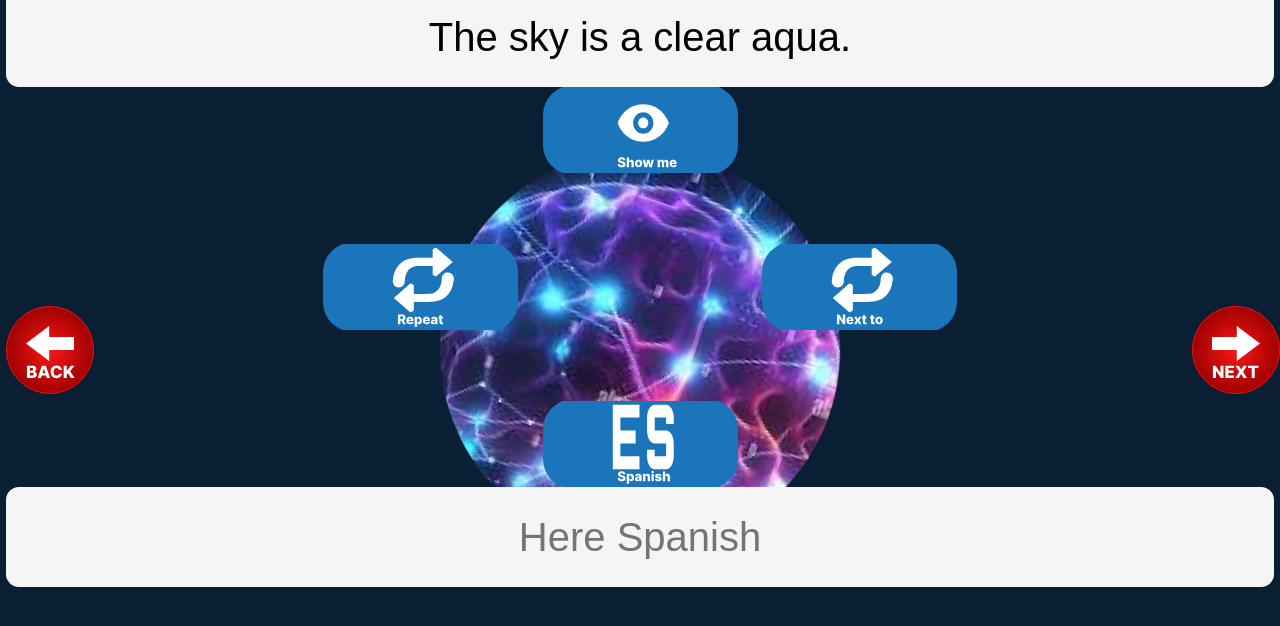
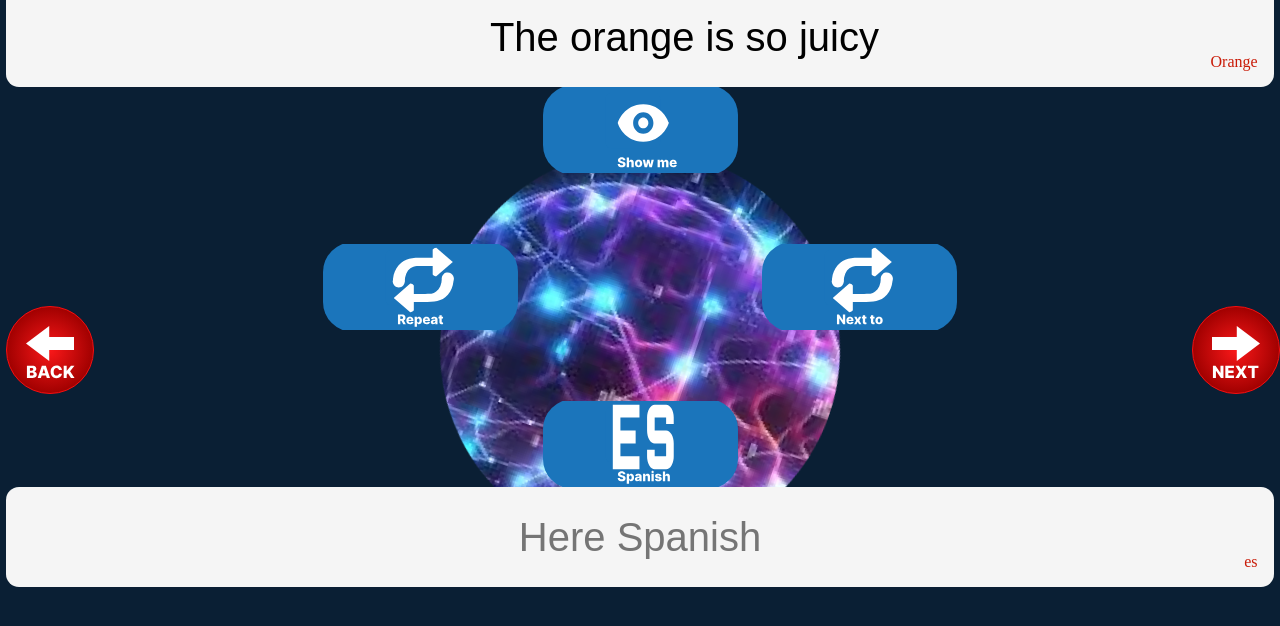
Before and after one commit to yanchapanta/idiomaEN, a plain HTML site: page index_colors.html in a window 1280 px wide. Both pictures are taken after a click on the button 640 px from the left and 180 px from the top of the page. Shown: the part 50-676 px from the top of the page. Drawn offline with Linux system fonts and the light colour scheme.

Commit message:
el sitema no tiene traductor automatico, por que puede que el traductor no este bien, todo esta en la base de datos, si es automatico la voz

```diff
--- a/css/style_cellphone.css
+++ /dev/null
@@ -1,173 +0,0 @@
-*{
-    margin: 0;
-    padding: 0;
-
-}
-body{
-    background-color: #0A1F34;
-    color: white;
-    width: 99%;
-    margin: auto;
-}
-.title{
-    text-align: center;
-}
-.campo{
-    display: flex;
-    width: 100%;
-    height: 100px;
-    border-radius: 13px;
-
-}
-.campo, .campo input{
-    background-color: #F5F5F5;
-    margin: auto;
-}
-.campo  input{
-    width: 100%;
-
-    font-size: larger;
-    text-align: center;
-    pointer-events: none;
-    border: 0px transparent;
-    font-size: 2.5em;
-
-}
-/* boton showme*/
-.showNo{
-    opacity:0;
-
-}
-.showYes{
-    opacity: 1;
-    color: black;
-}
-/*modificando svg*/
-#imagen001 {
-   /* fill: red;*/
-  }
-.diagrama {
-   fill: red;
-  }
-/*Modificando botones centrales*/
-.btn_container{
-    width: 50%;
-
-    margin: auto;
-    height: 400px;
-    display: flex;
-    flex-direction: row;
-    align-items: center;
-    justify-content: space-between;
-}
-.btn_container_central{
-    display: flex;
-    flex-direction: column;
-    height: 100%;
-    justify-content: space-between;
-}
-.btn_container > div > input{
-
-    width: 195px;
-    height: 86px;
-    border-width: 0;
-    background-size: cover;
-    background-origin: border-box;
-    background-position: center;
-    background-repeat: round;
-
-
-
-}
-#btn_play{
-    background-color: transparent;
-    background-image:url("/src/img/btn_repeat.svg");
-    background-repeat: no-repeat;
-     cursor:pointer;
-
-
-}
-#btn_showMe{
-    background-color: transparent;
-    background-image:url("/src/img/btn_show.svg");
-    background-repeat: no-repeat;
-     cursor:pointer;
-
-}
-#btn_next{
-    background-color: transparent;
-    background-image:url("/src/img/btn_nextTo.svg");
-    background-repeat: no-repeat;
-     cursor:pointer;
-
-}
-#btn_spanish{
-    background-color: transparent;
-    background-image:url("/src/img/btn_es.svg");
-    background-repeat: no-repeat;
-     cursor:pointer;
-
-}
-.btn_controls{
-    width: 88px;
-    height: 88px;
-}
-.btn_controls object{
-    z-index: -1;
-}
-
-/*BOTONES PEGABLES*/
-.btn_controls{
-    position: fixed;
-
-}
-.left{
-    top: 0;
-    bottom: 0;
-    margin: auto;
-
-}
-.right{
-    top: 0;
-    bottom: 0;
-    right: 0;
-    margin: auto;
-
-}
-/*animaciones */
-.img_animation{
-    height: 400px;
-    width: 400px;
-    position: absolute;
-    top: 0;
-    left: 0;
-    bottom: 0;
-    right: 0;
-    margin: auto;
-   z-index: -1;
-   border-radius: 50%;
-
-
-    background-repeat: no-repeat;
-    background-image: url(/src/img/image_cerebro.png);
-    background-position: center;
-    background-size: auto;
-    background-origin: content-box;
-
-    animation-name: example;
-    animation-duration: 5s;
-    animation-timing-function: linear;
-    animation-delay: 2s;
-    animation-iteration-count: infinite;
-    animation-direction: normal;
-    animation-fill-mode: backwards;
-    /**
-    */
-}
-@keyframes example {
-    0%   {transform: rotate(0deg);}
-  25%  {transform: rotate(25deg);}
-  50%  {transform: rotate(50deg);}
-  75%  {transform: rotate(75deg);}
-  100% {transform: rotate(180deg);}
-  }
--- /dev/null
+++ b/css/style_colors.css
@@ -0,0 +1,185 @@
+*{
+    margin: 0;
+    padding: 0;
+
+}
+body{
+    background-color: #0A1F34;
+    color: white;
+    width: 99%;
+    margin: auto;
+}
+.title{
+    text-align: center;
+}
+.campo{
+    position: relative;
+    display: flex;
+    width: 100%;
+    height: 100px;
+    border-radius: 13px;
+
+}
+.campo, .campo input{
+    background-color: #F5F5F5;
+    margin: auto;
+}
+.campo  input{
+    width: 100%;
+
+    font-size: larger;
+    text-align: center;
+    pointer-events: none;
+    border: 0px transparent;
+    font-size: 2.5em;
+
+}
+/* boton showme*/
+.showNo{
+    opacity:0;
+
+}
+.showYes{
+    opacity: 1;
+    color: black;
+}
+/*modificando svg*/
+#imagen001 {
+   /* fill: red;*/
+  }
+.diagrama {
+   fill: red;
+  }
+/*Modificando botones centrales*/
+.btn_container{
+    width: 50%;
+
+    margin: auto;
+    height: 400px;
+    display: flex;
+    flex-direction: row;
+    align-items: center;
+    justify-content: space-between;
+}
+.btn_container_central{
+    display: flex;
+    flex-direction: column;
+    height: 100%;
+    justify-content: space-between;
+}
+.btn_container > div > input{
+
+    width: 195px;
+    height: 86px;
+    border-width: 0;
+    background-size: cover;
+    background-origin: border-box;
+    background-position: center;
+    background-repeat: round;
+
+
+
+}
+#btn_play{
+    background-color: transparent;
+    background-image:url("/src/img/btn_repeat.svg");
+    background-repeat: no-repeat;
+     cursor:pointer;
+
+
+}
+#btn_showMe{
+    background-color: transparent;
+    background-image:url("/src/img/btn_show.svg");
+    background-repeat: no-repeat;
+     cursor:pointer;
+
+}
+#btn_next{
+    background-color: transparent;
+    background-image:url("/src/img/btn_nextTo.svg");
+    background-repeat: no-repeat;
+     cursor:pointer;
+
+}
+#btn_spanish{
+    background-color: transparent;
+    background-image:url("/src/img/btn_es.svg");
+    background-repeat: no-repeat;
+     cursor:pointer;
+
+}
+.btn_controls{
+    width: 88px;
+    height: 88px;
+}
+.btn_controls object{
+    z-index: -1;
+}
+
+/*BOTONES PEGABLES*/
+.btn_controls{
+    position: fixed;
+
+}
+.left{
+    top: 0;
+    bottom: 0;
+    margin: auto;
+
+}
+.right{
+    top: 0;
+    bottom: 0;
+    right: 0;
+    margin: auto;
+
+}
+/*animaciones */
+.img_animation{
+    height: 400px;
+    width: 400px;
+    position: absolute;
+    top: 0;
+    left: 0;
+    bottom: 0;
+    right: 0;
+    margin: auto;
+   z-index: -1;
+   border-radius: 50%;
+
+
+    background-repeat: no-repeat;
+    background-image: url(/src/img/image_cerebro.png);
+    background-position: center;
+    background-size: auto;
+    background-origin: content-box;
+
+    animation-name: example;
+    animation-duration: 5s;
+    animation-timing-function: linear;
+    animation-delay: 2s;
+    animation-iteration-count: infinite;
+    animation-direction: normal;
+    animation-fill-mode: backwards;
+    /**
+    */
+}
+@keyframes example {
+    0%   {transform: rotate(0deg);}
+  25%  {transform: rotate(25deg);}
+  50%  {transform: rotate(50deg);}
+  75%  {transform: rotate(75deg);}
+  100% {transform: rotate(180deg);}
+  }
+  /*Palabra español he inglés*/
+  #wordSpanish,#wordEnglish{
+
+    position: absolute;
+    display: block;
+    bottom: 0;
+    color: #c91b08;
+    right: 0;
+    margin: auto;
+    padding: 1rem;
+  }
--- a/index_colors.html
+++ b/index_colors.html
@@ -4,13 +4,20 @@
     <meta charset="UTF-8">
     <meta name="viewport" content="width=device-width, initial-scale=1.0">
     <title>Colors English</title>
-    <link rel="stylesheet" href="css/style_cellphone.css">
+    <link rel="stylesheet" href="css/style_colors.css">
+    <link rel="icon" href="src/img/logo_book.svg" type="image/x-icon">
 </head>
 <body>
+    <!--
+    <audio id="audio" src="src/mp3/Que-se-abra-el-Cielo-PISTA.mp3"></audio>
+    <audio id="audio" autoplay loop  controls src="src/mp3/Que-se-abra-el-Cielo-PISTA.mp3"></audio>
+    <audio id="audio" src="src/mp3/Que-se-abra-el-Cielo-PISTA.mp3"></audio>
+    -->
     <h1 class="title">Colors English</h1>
 
     <div class="campo">
         <input disabled id="textEscrito" class="showNo" type="text"  >
+        <span id="wordEnglish" class="showNo">word English</span>
     </div>
     <a class="btn_controls left" href="index.html">
             <img src="src/img/btn_index_back.svg" alt="">
@@ -35,18 +42,21 @@
             <img src="src/img/btn_index_next.svg" alt="">
         </a>
     <div class="campo">
-        <input  id="toText"  type="text" placeholder="Here Spanish">
+        <input  id="toTextSpanish"  type="text" placeholder="Here Spanish">
+        <span id="wordSpanish">es</span>
     </div>
  <!--
     <object id="diagrama" type="image/svg+xml" data="/src/img/btn_index_back.svg#imagen001">
     </object>
 
+    <audio id="myaudio" autoplay loop  controls src="src/mp3/Que-se-abra-el-Cielo-PISTA.mp3"></audio>
  -->
 
 
-
-
-
-    <script src="/js/main.js"></script>
+ <br>
+ <br>
+ <br>
+ <br>
+ <script src="/js/main.js"></script>
 </body>
 </html>
--- a/js/main.js
+++ b/js/main.js
@@ -1,46 +1,74 @@
-// LISTA DE PALABRAS
+//LISTA
 let listWord=[
-    "The sky is a clear aqua.",
-    "The ocean is a beautiful aquamarine.",
-    "The azure sky is so clear.",
-    "The sand is soft and beige.",
-    "The night sky is dark black.",
-    "The ocean is deep blue.",
-    "The tree trunk is brown.",
-    "The cake is dark chocolate.",
-    "The coral reef is colorful.",
-    "The rose is a deep crimson.",
-    "The clouds are dark gray.",
-    "The sun is shining gold.",
-    "The rock is gray and old.",
-    "The grass is so green.",
-    "The flower is a bright indigo.",
-    "The dress is a soft ivory.",
-    "The field of lavender is purple.",
-    "The clouds are light gray.",
-    "The flower is a bright magenta.",
-    "The carpet is a deep maroon.",
-    "The sky is a misty rose.",
-    "The sailor's uniform is navy blue.",
-    "The olive oil is green.",
-    "The orange is so juicy.",
-    "The cotton candy is pink.",
-    "The plum is dark purple.",
-    "The grape is dark purple.",
-    "The apple is bright red.",
-    "The fish is pink salmon.",
-    "The moon is shining silver.",
-    "The sky is a clear blue.",
-    "The leather is a light brown.",
-    "The duck is a bright teal.",
-    "The water is a bright turquoise.",
-    "The snow is pure white.",
-    "The smoke is white and wispy.",
-    "The lemon is bright yellow."
-];
+    ["1","	Aqua/Cyan","	Aqua/Cian","	The sky is a clear aqua","	El cielo es de un azul claro","	Aqua es una forma más poética de decir 'azul claro'"],
+    ["2","	Aquamarine","	Aquamarine","	The ocean is a beautiful aquamarine","	El océano es de un hermoso color aguamarina","	Aquamarine es un tono de azul verdoso, similar al color del mar"],
+    ["3","	Azure","	Azure","	The azure sky is so clear","	El cielo azur es tan claro","	Azure es otro sinónimo de 'azul cielo', pero con una connotación más poética"],
+    ["4","	Beige","	Beige","	The sand is soft and beige","	La arena es suave y beige","	Beige es un color entre el crema y el marrón claro"],
+    ["5","	Black","	Negro","	The night sky is dark black","	El cielo nocturno es negro oscuro","	Una forma sencilla de describir el color del cielo en la noche"],
+    ["6","	Blue","	Azul","	The ocean is deep blue","	El océano es azul profundo","	Deep blue enfatiza la intensidad del color azul del océano"],
+    ["7","	Brown","	Marrón","	The tree trunk is brown","	El tronco del árbol es marrón","	Un color común para los troncos de los árboles"],
+    ["8","	Chocolate","	Chocolate","	The cake is dark chocolate","	El pastel es de chocolate oscuro","	Un sabor y color común para los pasteles"],
+    ["9","	Coral","	Coral","	The coral reef is colorful","	El arrecife de coral es colorido","	Los arrecifes de coral son conocidos por su gran variedad de colores"],
+    ["10","	Crimson","	Carmesí","	The rose is a deep crimson","	La rosa es de un rojo carmesí intenso","	Crimson es un tono de rojo muy intenso y oscuro"],
+    ["11","	Dark Gray","Gris oscuro","The clouds are dark gray","	Las nubes son de un gris oscuro","	Un color común para las nubes antes de una tormenta"],
+    ["12","	Gold","	Dorado","	The sun is shining gold","	El sol brilla dorado","	Una descripción poética del color del sol"],
+    ["13","	Gray","	Gris","	The rock is gray and old","	La roca es gris y vieja","	Un color común para las rocas y las piedras"],
+    ["14","	Green","	Verde","	The grass is so green","	La hierba está muy verde","	Un color asociado con la naturaleza y la vida"],
+    ["15","	Indigo","	Índigo","	The flower is a bright indigo","	La flor es de un color índigo brillante","	Indigo es un tono de azul oscuro, casi morado"],
+    ["16","	Ivory","	Marfil","	The dress is a soft ivory","	El vestido es de un suave color marfil","	Ivory es un color blanco cremoso, a menudo asociado con la elegancia"],
+    ["17","	Lavender","	Lavanda","	The field of lavender is purple","	El campo de lavanda es morado","	Lavender es un tono de morado pálido y suave"],
+    ["18","	Light Gray","	Gris claro","	The clouds are light gray","	Las nubes son de un gris claro","	Un color común para las nubes en un día nublado"],
+    ["19","	Magenta","	Magenta","	The flower is a bright magenta","	La flor es de un color magenta brillante","	Magenta es un tono de rosa muy intenso y vibrante"],
+    ["20","	Maroon","	Marrón oscuro","	The carpet is a deep maroon","	La alfombra es de un color burdeos intenso","	Maroon es un tono de rojo oscuro, casi marrón"],
+    ["21","	Misty Rose","	Rosa pálido","	The sky is a misty rose","	El cielo es de un rosa pálido","	Misty rose es un tono de rosa muy suave y delicado"],
+    ["22","	Navy","	Azul marino","	The sailor's uniform is navy blue","	El uniforme de marinero es azul marino","	Navy blue es un tono de azul oscuro, asociado con la marina"],
+    ["23","	Olive","	Oliva","	The olive oil is green","	El aceite de oliva es verde","	El aceite de oliva virgen extra tiene un color verde"],
+    ["24","	Orange","	Naranja","	The orange is so juicy","	La naranja está muy jugosa","	Un color y sabor asociados con la fruta"],
+    ["25","	Pink","	Rosa","	The cotton candy is pink","	El algodón de azúcar es rosa","	Un color asociado con la dulzura y la infancia"],
+    ["26","	Plum","	Ciruela","	The plum is dark purple","	La ciruela es de color morado oscuro","	Un color asociado con la fruta"],
+    ["27","	Purple","	Morado","	The grape is dark purple","	La uva es de color morado oscuro","	Un color común para las uvas"],
+    ["28","	Red","	Rojo","	The apple is bright red","	La manzana es de un rojo brillante","	Un color asociado con la fruta y la energía"],
+    ["29","	Salmon","	Salmón","	The fish is pink salmon","	El pescado es salmón rosado","	Un tipo de pescado conocido por su color rosado"],
+    ["30","	Silver","	Plata","	The moon is shining silver","	La luna brilla plateada","	Una descripción poética del color de la luna"],
+    ["31","	Sky","	Cielo","	The sky is a clear blue","	El cielo es de un azul claro","	Una forma sencilla de describir el color del cielo"],
+    ["32","	Tan","	Caoba","	The leather is a light brown","	El cuero es de un marrón claro","	Un color común para el cuero"],
+    ["33","	Teal","	Azul verdoso","	The duck is a bright teal","	El pato es de un color azul verdoso brillante","	Teal es un tono de azul verdoso, similar al color del agua"],
+    ["34","	Turquoise","	Turquesa","	The water is a bright turquoise","	El agua es de un color turquesa brillante","	Turquoise es un tono de azul verdoso, asociado con el agua"],
+    ["35","	White","	Blanco","	The snow is pure white","	La nieve es blanca pura","	Un color asociado con la pureza y el invierno"],
+    ["36","	White Smoke","	Blanco","The smoke is white and wispy","	El humo es blanco y tenue","	Una descripción del humo blanco"],
+    ["37","	Yellow","	Amarillo","	The lemon is bright yellow","	El limón es de un amarillo brillante","	Un color asociado con la fruta y el sol"]
+]
+let numAleatorio1=numAleatorio(),
+    speakRamdonNum=listWord[numAleatorio1][0],
+    speakRamdonWord=listWord[numAleatorio1][1],
+    speakRamdonWordES=listWord[numAleatorio1][2],
+    speakRamdon=listWord[numAleatorio1][3],
+    spanishRamdon=listWord[numAleatorio1][4];
+
+
+//CARGA DEFAULT
+document.addEventListener("DOMContentLoaded",(e)=>{
+    textToSpeak();
+
+});
+function numAleatorio(){
+    let numberSelected = 0;
+    for (let i = 0; i < listWord.length; i++) {
+        numberSelected++;
+    }
+    return getRandomInt(numberSelected)
+}
+
+//Función consegir un número aleatorio
+function getRandomInt(max) {
+    return Math.floor(Math.random() * max);
+}
+//textEscrito de input principal
 let textEscrito=document.getElementById("textEscrito");
-textEscrito.value=listWord[0]
-
+let wordEnglish=document.getElementById("wordEnglish");
+let wordSpanish=document.getElementById("wordSpanish");
+textEscrito.value=speakRamdon;
+wordEnglish.textContent=speakRamdonWord;
 
 // BOTON REPETIR
 document.getElementById('btn_play').addEventListener("click",()=>{
@@ -49,16 +77,8 @@ document.getElementById('btn_play').addEventListener("click",()=>{
 //BOTON MUESTRAME
 document.getElementById('btn_showMe').addEventListener("click",()=>{
    textEscrito.classList.add("showYes")
-
+   wordEnglish.classList.add("showYes")
 });
-
-
-function getRandomInt(max) {
-    return Math.floor(Math.random() * max);
-}
-
-// Expected output: 0, 1 or 2
-
 
 //BOTON siguiente
 let btn_next=document.getElementById('btn_next');
@@ -66,50 +86,40 @@ let toText = document.getElementById("toText");
 
 btn_next.addEventListener("click",()=>{
 
-    let numberSelected = 0;
-    toText.value="";
+    numAleatorio1=numAleatorio()
+    speakRamdonNum=listWord[numAleatorio1][0],
+    speakRamdonWord=listWord[numAleatorio1][1],
+    speakRamdonWordES=listWord[numAleatorio1][2],
+    speakRamdon=listWord[numAleatorio1][3],
+    spanishRamdon=listWord[numAleatorio1][4];
+    textToSpeak();
+    textEscrito.value=speakRamdon;
+    wordEnglish.textContent=speakRamdonWord;
+    wordSpanish.textContent=speakRamdonWordES;
 
-    for (let i = 0; i < listWord.length; i++) {
-        numberSelected++;
-        //console.log(numberSelected)
-    }
-    console.log(getRandomInt(numberSelected));
+    toTextSpanish.value=" ";
+    wordSpanish.textContent=" ";
+    textEscrito.classList.remove("showYes");
+    wordEnglish.classList.remove("showYes");
+});
 
-    textEscrito.value=listWord[getRandomInt(numberSelected)];
-    textToSpeak()
-    textEscrito.classList.remove("showYes")
 
-});
+
 //BOTON ESPAÑOL
-
+let toTextSpanish=document.getElementById("toTextSpanish");
 document.getElementById('btn_spanish').addEventListener("click",()=>{
-    let texto=textEscrito.value.trim();
-        texto=`https://api.mymemory.translated.net/get?q=${texto}&langpair=en-US|es-ES`;
-    //https://api.mymemory.translated.net/get?q=Hello World!&langpair=en-US|es-ES
-    let apiUrl = texto.trim();
-    fetch(apiUrl).then(res => res.json()).then(data => {
-        toText.value = data.responseData.translatedText;
-        data.matches.forEach(data => {
-            if(data.id === 0) {
-                toText.value = data.translation;
-            }
-        });
-        toText.setAttribute("placeholder", "Traducción");
-    });
-
+    toTextSpanish.value=spanishRamdon;
+    wordSpanish.textContent=speakRamdonWordES;
 
 });
 
-//CARGA DEFAULT
-document.addEventListener("DOMContentLoaded",(e)=>{
-    textToSpeak();
-});
 //TRASFORMACION DE VOZ
 
 let utterance = new SpeechSynthesisUtterance();/* convierte texto a voz */
 
 function textToSpeak(){
-    utterance.text =document.getElementById("textEscrito").value ;
+    //utterance.text =listWord[numAleatorio()][2];
+    utterance.text =speakRamdon;
     utterance.rate="0.7";
     utterance.pitch = "1.1";
     utterance.name = "Google US English";
```
Also changed, not shown: borrador/colores.txt, src/img/logo_book.svg (added), 6 other files.
